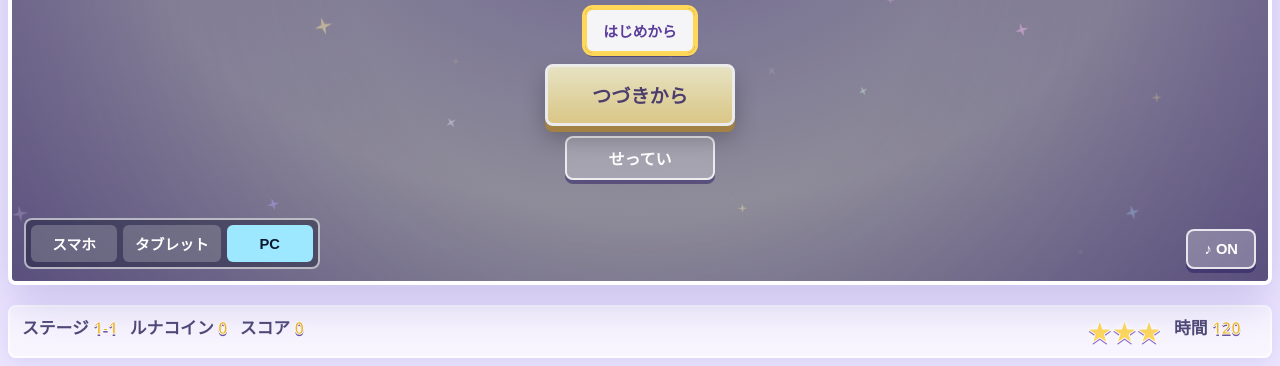
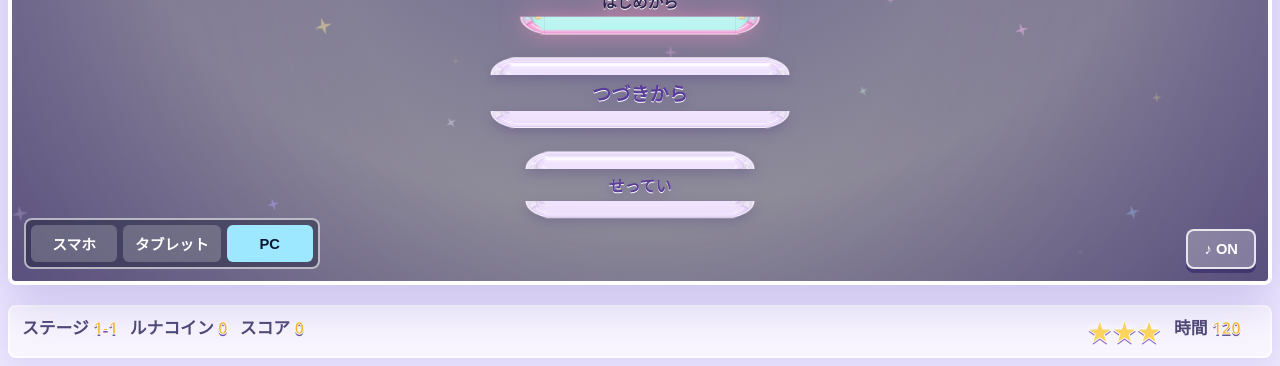
Before and after one commit to arsdavinci/pyon-p-adventure, a plain HTML site: page index.html in a window 1280 px wide. Shown: the part 434-800 px from the top of the page. Drawn offline with Linux system fonts and the light colour scheme.

Commit message:
Title screen buttons use the capsule button art (lavender / mint when selected), sized for PC and handheld
Co-Authored-By: Claude Opus 5.5 <noreply@anthropic.com>

```diff
--- a/styles.css
+++ b/styles.css
@@ -2183,3 +2183,52 @@ body[data-layout="handheld"][data-orient="land"] .gb-vol-num {
   0% { transform: translateY(-40px) scale(0.8); opacity: 0; }
   100% { transform: translateY(0) scale(1); opacity: 1; }
 }
+
+/* ---------- タイトルのボタンも、ゲームの中と同じカプセル形のボタンの絵に ---------- */
+/* えらんでいないとき = ui-button-off.png（ラベンダー） / えらんでいるとき = ui-button-on.png（ミント） */
+.overlay .title-actions #newGameButton,
+.overlay .title-actions #startButton,
+.overlay .title-actions #settingsButton,
+body[data-layout="handheld"] .overlay .title-actions #newGameButton,
+body[data-layout="handheld"] .overlay .title-actions #startButton,
+body[data-layout="handheld"] .overlay .title-actions #settingsButton {
+  background: transparent;
+  border: 24px solid transparent;
+  border-image: url("assets/ui-button-off.png") 58 fill / 24px stretch;
+  border-radius: 0;
+  box-shadow: none;
+  filter: drop-shadow(0 4px 6px rgba(60, 40, 120, 0.25));
+  color: #5a3d9a;
+  text-shadow: 0 1px 0 #ffffff;
+  padding-top: 4px;
+  padding-bottom: 4px;
+  min-width: min(52vw, 230px);
+  animation: none;
+}
+.overlay .title-actions #newGameButton.is-focused,
+.overlay .title-actions #startButton.is-focused,
+.overlay .title-actions #settingsButton.is-focused,
+body[data-layout="handheld"] .overlay .title-actions #newGameButton.is-focused,
+body[data-layout="handheld"] .overlay .title-actions #startButton.is-focused,
+body[data-layout="handheld"] .overlay .title-actions #settingsButton.is-focused {
+  border-image: url("assets/ui-button-on.png") 58 fill / 24px stretch;
+  box-shadow: none;
+  color: #2c2650;
+  filter: drop-shadow(0 0 10px rgba(255, 141, 183, 0.6));
+  animation: start-pulse 1.5s ease-in-out infinite;
+}
+.overlay .title-actions #startButton {
+  min-width: min(64vw, 300px);
+}
+/* スマホ・タブレット（手持ちの画面）は、画面に合わせた大きさで */
+body[data-layout="handheld"] .overlay .title-actions #newGameButton,
+body[data-layout="handheld"] .overlay .title-actions #startButton,
+body[data-layout="handheld"] .overlay .title-actions #settingsButton {
+  border-width: calc(17 * var(--u));
+  border-image-width: calc(17 * var(--u));
+  padding: 0 calc(16 * var(--u));
+  min-width: calc(250 * var(--u));
+}
+body[data-layout="handheld"] .overlay .title-actions #startButton {
+  min-width: calc(300 * var(--u));
+}
--- a/sw.js
+++ b/sw.js
@@ -1,4 +1,4 @@
-const CACHE_NAME = "pyon-p-adventure-v168";
+const CACHE_NAME = "pyon-p-adventure-v169";
 // 絵・声は、公開のたびに消さない別の入れ物にとっておく（前は公開するたびに、遊ぶ人が全部ダウンロードし直していた）。
 // 同じ名前で絵をさしかえても、下の「うらで新しいか聞く」しくみで、次に開いたときに新しい絵になる。
 // ぜんぶ捨ててやり直したいときだけ、この番号を上げる
```
